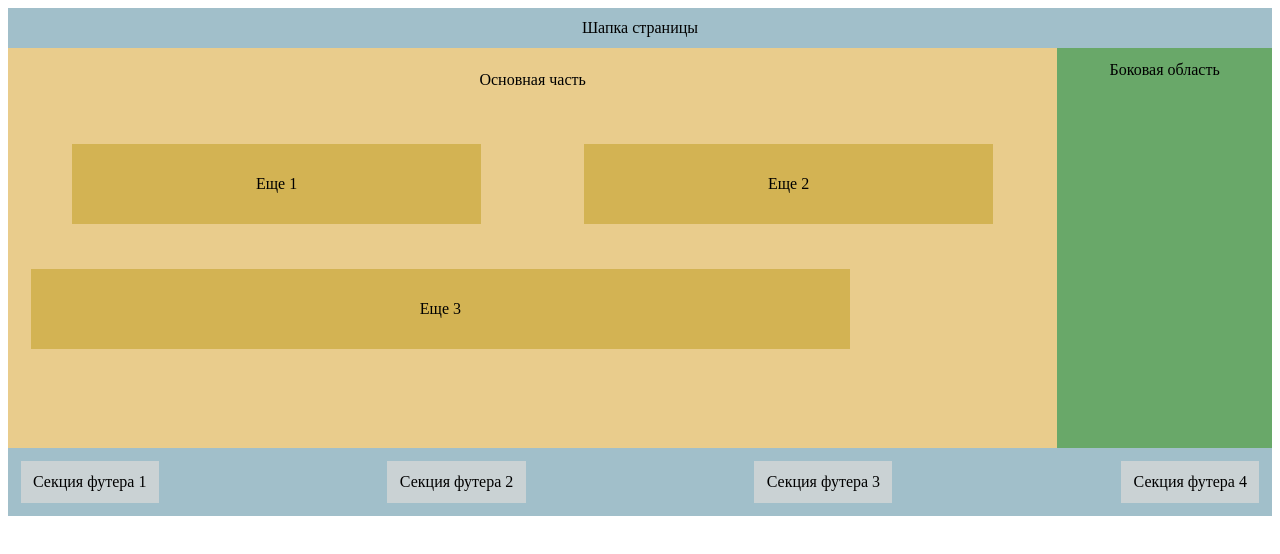
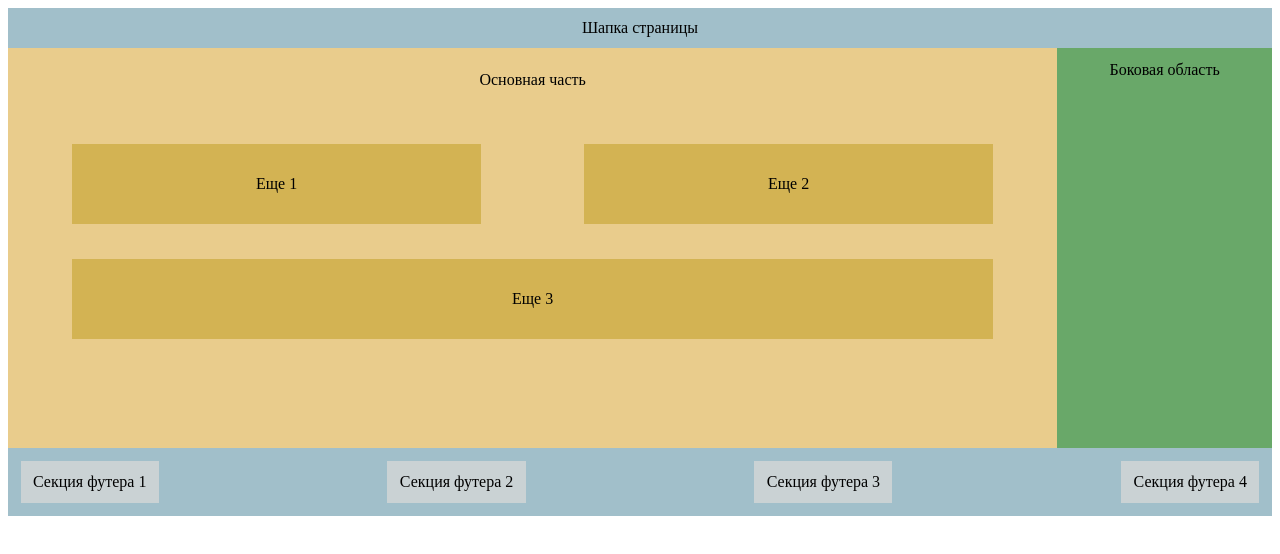
Before and after one commit to YuliaIstomina/Week_5, a plain HTML site: page Task_2/index.html in a window 1280 px wide. Drawn offline with Linux system fonts and the light colour scheme.

Commit message:
first commit

```diff
--- a/Task_2/style/index.css
+++ b/Task_2/style/index.css
@@ -46,8 +46,8 @@
 }
 
 .bro{
-    margin: 1%;
-    width: 80%;
+    margin: auto;
+    width: 90%;
 }
 
 .side_bl{
--- a/Task_3/assets/styles/style.css
+++ b/Task_3/assets/styles/style.css
@@ -115,7 +115,7 @@ body{
     display: flex;
     justify-content: center;
     color: #1B3764;
-    border: 2px solid #FFCA42;
+    border: none;
     border-radius: 0px;
     position: absolute;
     height: 66px;
```
